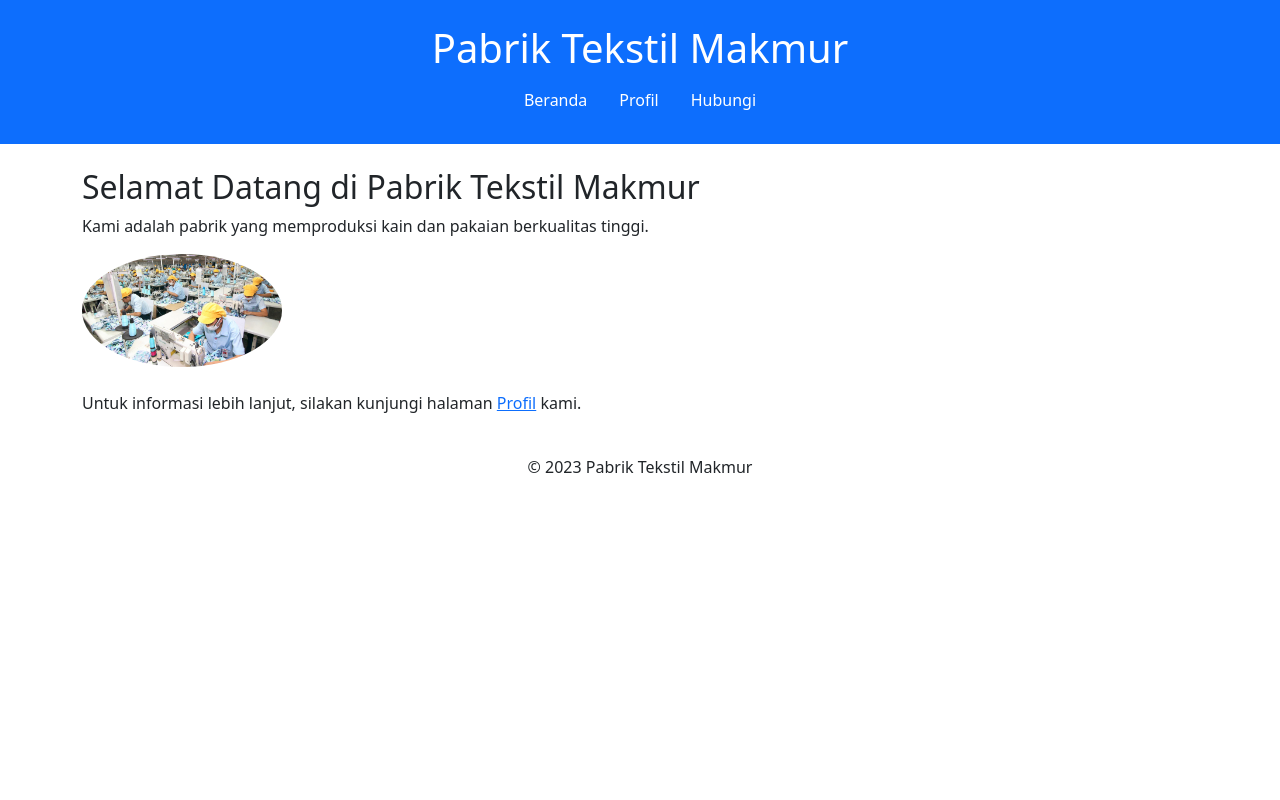
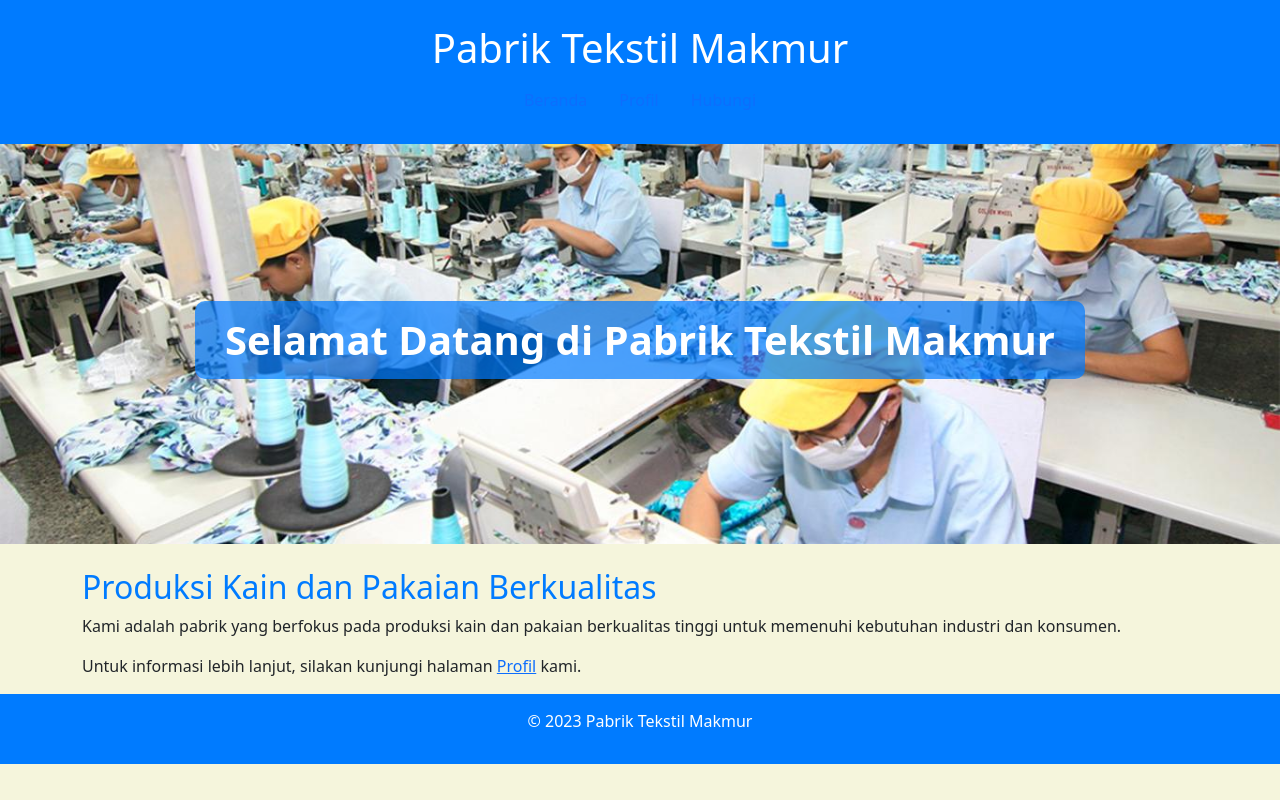
Before and after one commit to mayanggsarinr/24252-PAWI-Tugas1, a plain HTML site: page index.html in a window 1280 px wide. Drawn offline with nearby package versions, Linux system fonts and the light colour scheme.

Commit message:
update index.html

```diff
--- a/index.html
+++ b/index.html
@@ -3,28 +3,76 @@
 <head>
     <meta charset="UTF-8">
     <meta name="viewport" content="width=device-width, initial-scale=1.0">
+    <meta http-equiv="X-UA-Compatible" content="IE=edge">
     <link href="https://cdn.jsdelivr.net/npm/bootstrap@5.3.3/dist/css/bootstrap.min.css" rel="stylesheet" integrity="sha384-QWTKZyjpPEjISv5WaRU9OFeRpok6YctnYmDr5pNlyT2bRjXh0JMhjY6hW+ALEwIH" crossorigin="anonymous">
-    <link rel="stylesheet" href="styles.css">
     <title>Pabrik Tekstil Makmur</title>
+    <style>
+        body {
+            background-color: #f5f5dc;
+        }
+        header {
+            background-color: #007bff;
+        }
+        h1, footer {
+            color: #ffffff;
+        }
+        h2 {
+            color: #007bff;
+        }
+        nav a {
+            color: #ffffff;
+        }
+        nav a:hover {
+            color: #f5f5f5;
+            text-decoration: underline;
+        }
+        .banner {
+            background-image: url('images/banner.jpg');
+            background-size: cover;
+            background-position: center;
+            height: 400px;
+            position: relative;
+            display: flex;
+            align-items: center;
+            justify-content: center;
+        }
+        .banner h2 {
+            background-color: rgba(0, 123, 255, 0.7);
+            color: #ffffff;
+            padding: 15px 30px;
+            border-radius: 10px;
+            font-size: 2.5rem;
+            font-weight: bold;
+        }
+        footer {
+            background-color: #007bff;
+            padding: 15px;
+        }
+    </style>
 </head>
 <body>
-    <header class="bg-primary text-white text-center py-4">
+    <header class="text-center py-4">
         <h1>Pabrik Tekstil Makmur</h1>
         <nav>
             <ul class="nav justify-content-center">
-                <li class="nav-item"><a class="nav-link text-white" href="index.html">Beranda</a></li>
-                <li class="nav-item"><a class="nav-link text-white" href="profil.html">Profil</a></li>
-                <li class="nav-item"><a class="nav-link text-white" href="hubungi.html">Hubungi</a></li>
+                <li class="nav-item"><a class="nav-link" href="index.html">Beranda</a></li>
+                <li class="nav-item"><a class="nav-link" href="profil.html">Profil</a></li>
+                <li class="nav-item"><a class="nav-link" href="hubungi.html">Hubungi</a></li>
             </ul>
         </nav>
     </header>
+
+    <section class="banner">
+        <h2>Selamat Datang di Pabrik Tekstil Makmur</h2>
+    </section>
+
     <main class="container mt-4">
-        <h2>Selamat Datang di Pabrik Tekstil Makmur</h2>
-        <p>Kami adalah pabrik yang memproduksi kain dan pakaian berkualitas tinggi.</p>
-        <img src="images/banner.jpg" alt="Logo Pabrik" class="img-fluid rounded-circle mb-4" style="width: 200px;">
+        <h2>Produksi Kain dan Pakaian Berkualitas</h2>
+        <p>Kami adalah pabrik yang berfokus pada produksi kain dan pakaian berkualitas tinggi untuk memenuhi kebutuhan industri dan konsumen.</p>
         <p>Untuk informasi lebih lanjut, silakan kunjungi halaman <a href="profil.html">Profil</a> kami.</p>
     </main>
-    <footer class="text-center py-4">
+
+    <footer class="text-center">
         <p>&copy; 2023 Pabrik Tekstil Makmur</p>
     </footer>
 </body>
```
